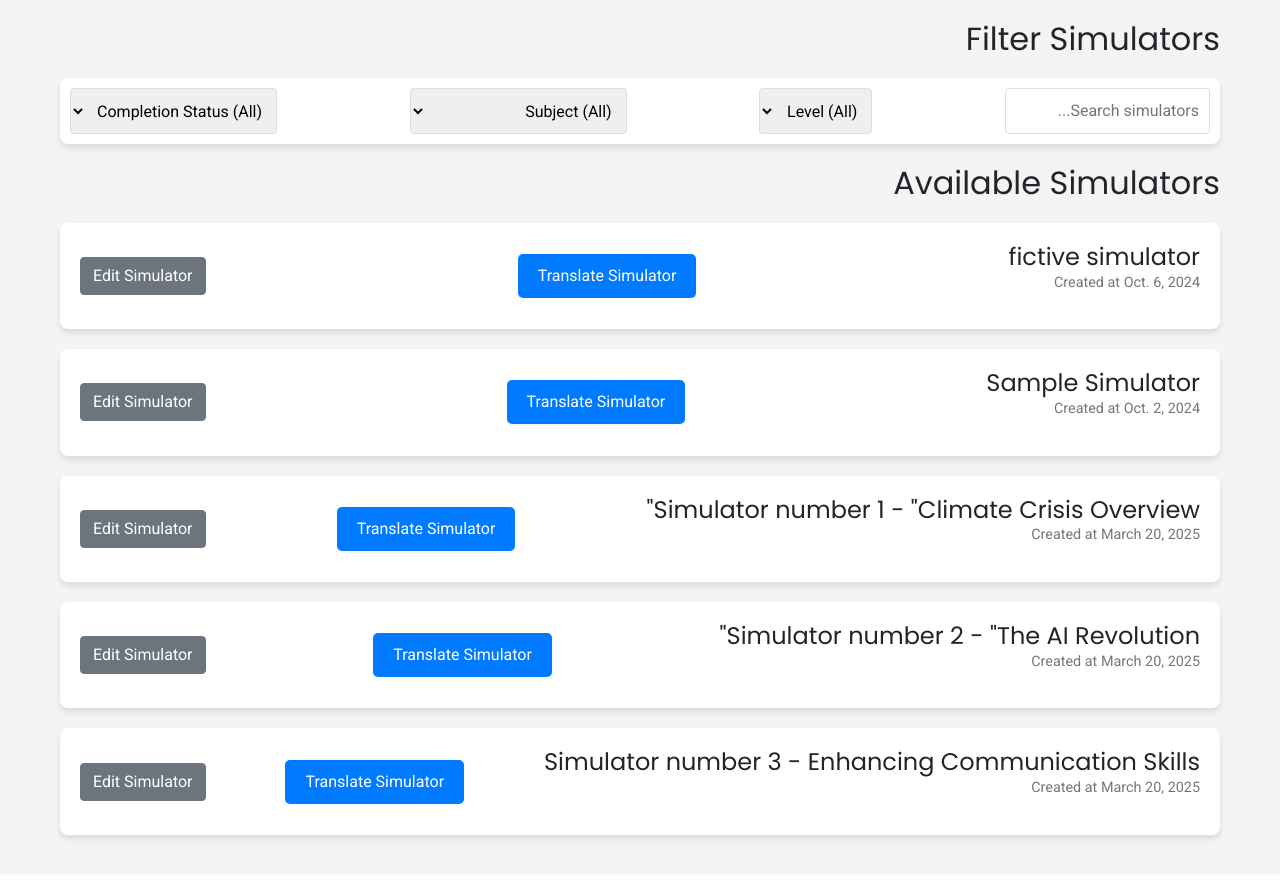
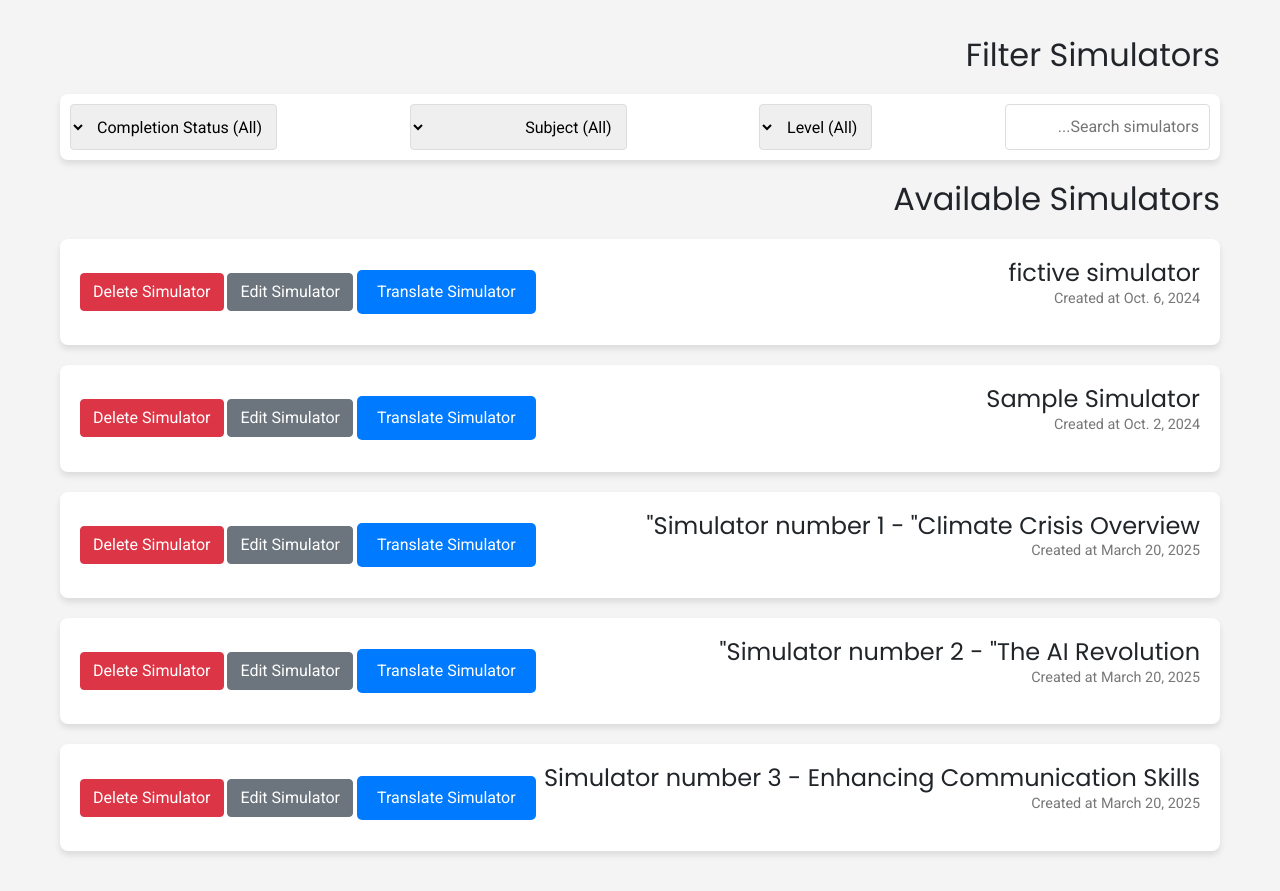
Before and after one commit to ofekrozen/Amirnetix, a Django app: page /Management/ in a window 1280 px wide. Shown: the part 80-971 px from the top of the page. Before the commit the page ends 924 px from the top, so only its background shows below. Run offline with Django 4.2, Linux system fonts and the light colour scheme; data comes from the database, SQL or seed files in the repository; both versions use the stored data as it was after the commit.

```diff
--- a/Management/static/Management/styles.css
+++ b/Management/static/Management/styles.css
@@ -14,6 +14,10 @@ h1, h2, h3 {
     margin: auto;
     padding: 20px;
     justify-content: space-between;
+}
+.section{
+    max-width: 1200px;
+    margin: 16px 0;
 }
 
 a {
--- a/Management/templates/Management/index.html
+++ b/Management/templates/Management/index.html
@@ -1,7 +1,13 @@
 {% extends "Management/layout.html" %}
 {% block body %}
+{% if simulator_to_delete %}
+    <div class="alert">
+        <p>Deleted {{ simulator_to_delete }}</p>
+    </div>
+{% endif %}
     <div class="container">
         {% if user.is_authenticated and user.is_superuser %}
+        <div class="section">
         <h2>Generate New Simulator</h2>
         <div class="generate-section">
             <form method="post" action="{% url 'generate_test' %}">
@@ -14,7 +20,9 @@
             <a class="btn btn-secondary" href="{% url 'upload_words' list_type='GSL' %}">Upload GSL words list</a> -->
             <a class="btn btn-secondary" href="{% url 'first_100' %}">Show 100 first words</a>
         </div>
+    </div>
         {% endif %}
+    <div class="section">
         <h2>Filter Simulators</h2>
         <div class="filter-section">
             <!-- Search Bar -->
@@ -44,6 +52,7 @@
                 <option value="not-done">Not Completed</option>
             </select>
         </div>
+    </div>
 
         <!-- Simulator Cards Section -->
         <h2>Available Simulators</h2>
@@ -55,9 +64,11 @@
                     <h3>{{simulator.name}}</h3>
                     <p class="details">Created at {{simulator.create_date}}</p>
                 </div>
-
-                <a class="btn btn-primary" href="{% url 'translate' simulator_id=simulator.id %}">Translate Simulator</a>
-                <a class="btn btn-secondary" href="{% url 'edit_test' simulator_id=simulator.id %}">Edit Simulator</a>
+                <div class="buttons">
+                    <a class="btn btn-primary" href="{% url 'translate' simulator_id=simulator.id %}">Translate Simulator</a>
+                    <a class="btn btn-secondary" href="{% url 'edit_test' simulator_id=simulator.id %}">Edit Simulator</a>
+                    <a class="btn btn-danger" href="{% url 'delete_test' simulator_id=simulator.id %}">Delete Simulator</a>
+                </div>
             </div>
             {% endfor %}
         </div>
--- a/Management/urls.py
+++ b/Management/urls.py
@@ -4,6 +4,7 @@ from . import views
 urlpatterns = [
     path("", views.index,name='index'),
     path("edit_test/<int:simulator_id>", views.edit_test,name='edit_test'),
+    path("delete_test/<int:simulator_id>", views.delete_test,name='delete_test'),
     path("generate/", views.generate_test,name='generate_test'),
     path("save_new_simulator/", views.save_new_simulator,name='save_new_simulator'),
     path("save_edited_simulator/", views.save_edited_simulator,name='save_edited_simulator'),
--- a/Management/views.py
+++ b/Management/views.py
@@ -180,7 +180,7 @@ def save_new_simulator(request):
             elif key.strip().startswith('text-'):
                 chapter_text = value.strip()
                 current_chapter_object.reading_text = chapter_text
-                simulator.name += prompts.Generate_Text_Title(chapter_text)
+                simulator.name += " - " + prompts.Generate_Text_Title(chapter_text)
                 simulator.save()
                 current_chapter_object.save()
             elif key.strip().startswith('question-'):
@@ -238,6 +238,7 @@ def save_edited_simulator(request):
         print('Edited Simulator was saved successfully!')
     return redirect("index")
 
+### Translate a whole given simulator by id
 def add_simulator_heb_translation(request, simulator_id: int):
     simulator = Simulator.objects.get(id = simulator_id)
     simulator_chapters = Chapter.objects.filter(simulator = simulator).all()
@@ -255,11 +256,31 @@ def add_simulator_heb_translation(request, simulator_id: int):
                     answer.save()
     return redirect('index')
 
+### Translate a given text ###
 def translate_text(text_to_translate:str):
     translated_text = GoogleTranslator(source='en', target='hebrew').translate(text_to_translate)
 
     print(f"{text_to_translate} -> {translated_text}")
     return translated_text
+
+### Delete Simulator ###
+def delete_test(request, simulator_id = None):
+    simulators = Simulator.objects.all()
+    if simulator_id is None:
+        return render(request, 'Management/index.html',{
+            'simulators' : simulators,
+            'simulator_to_delete' : None
+        })
+    else:
+        simulator_to_delete = Simulator.objects.get(id = simulator_id)
+        simulator_name = simulator_to_delete.name
+        simulator_to_delete.delete()
+        simulators = Simulator.objects.all()
+
+        return render(request, 'Management/index.html', {
+            'simulators' : simulators,
+            'simulator_to_delete' : simulator_name
+        })
 
 def create_simulator(request):
     if request.method == 'POST':
@@ -379,10 +400,10 @@ def fetch_unused_words(request):
             except:
                 pass
         if len(words_list) < 18:
-            words_list += list(Word.objects.exclude(level = 1).all())
+            words_list += list(Word.objects.exclude(word_level = 1).all())
         words_list = unused_words(words_list)
     except:
-        all_words = list(Word.objects.exclude(level = 1).all())
+        all_words = list(Word.objects.exclude(word_level = 1).all())
         words_list = unused_words(all_words)
 
     search_query = request.GET.get('q', '')
@@ -396,6 +417,7 @@ def fetch_unused_words(request):
 
     return JsonResponse(not_used_words, safe=False)
 
+### Select only the unused words from a list of words
 def unused_words(word_list: list[Word]) -> list[Word]:
     new_words_list = []
     for word in word_list:
--- a/Simulator/static/Simulator/styles.css
+++ b/Simulator/static/Simulator/styles.css
@@ -266,3 +266,8 @@ nav ul li {
 .nav-btn.confirm-next {
     background-color: #28a745; /* Confirm Next Button Green */
 }
+
+.exit-simulator{
+    margin: 32px;
+    text-align: center;
+}
--- a/Simulator/urls.py
+++ b/Simulator/urls.py
@@ -6,4 +6,5 @@ urlpatterns = [
     path("", views.index,name='simulator_list'),
     path("simulator/<int:simulator_id>",views.start_simulator,name="start_simulator"),
     path("finish_simulator/",views.finish_simulator,name="finish_simulator"),
+    path("exit_simulator/<int:attempt_id>",views.exit_simulator,name="exit_simulator")
 ]
--- a/Simulator/views.py
+++ b/Simulator/views.py
@@ -76,3 +76,8 @@ def finish_simulator(request):
 
 def Get_SimulatorsIds_To_Exclude() -> list:
     return [-1,0]
+
+def exit_simulator(request, attempt_id: int):
+    if request.method == "POST":
+        SimulatorAttempt.objects.get(id = attempt_id).delete()
+    return redirect('/Simulator')
```
Also changed, not shown: Amirnetix/prompts.py (+21 -18 lines), Simulator/templates/Simulator/simulator.html (+28 -5 lines), db.sqlite3.
